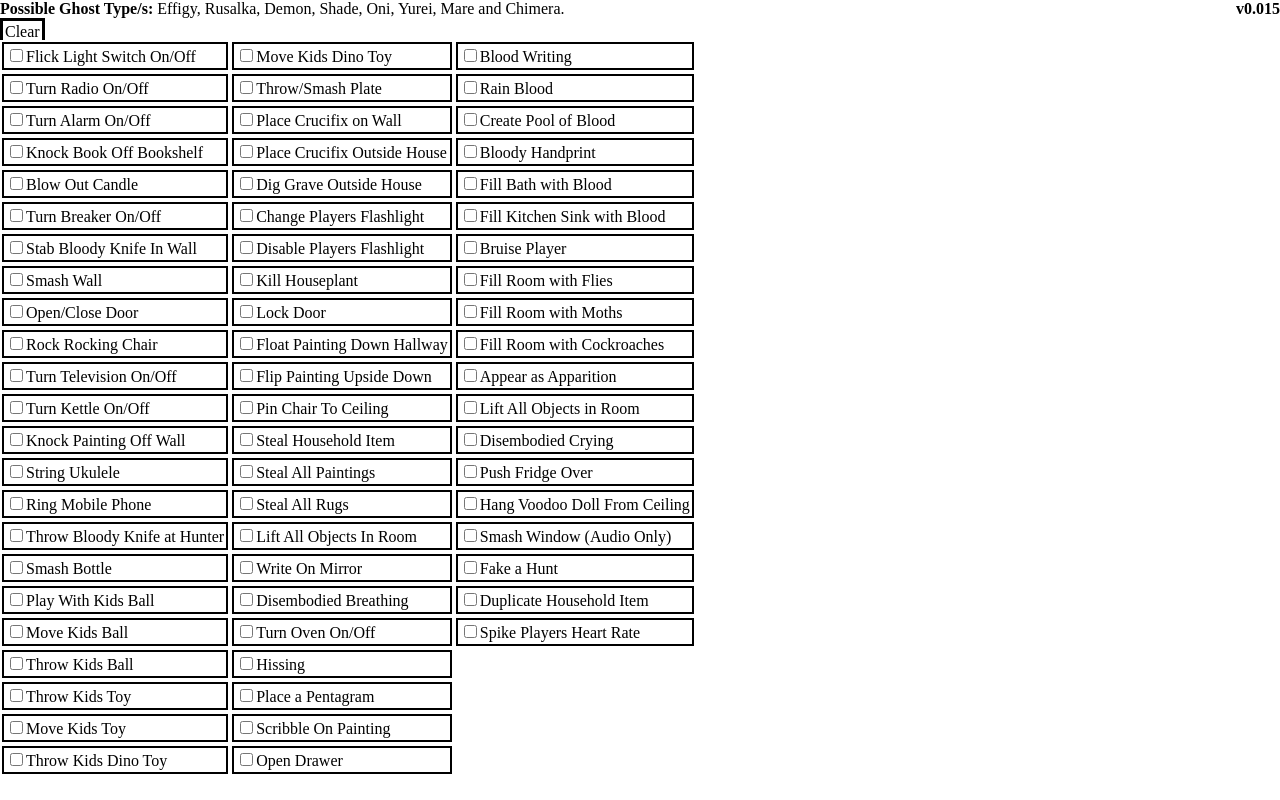
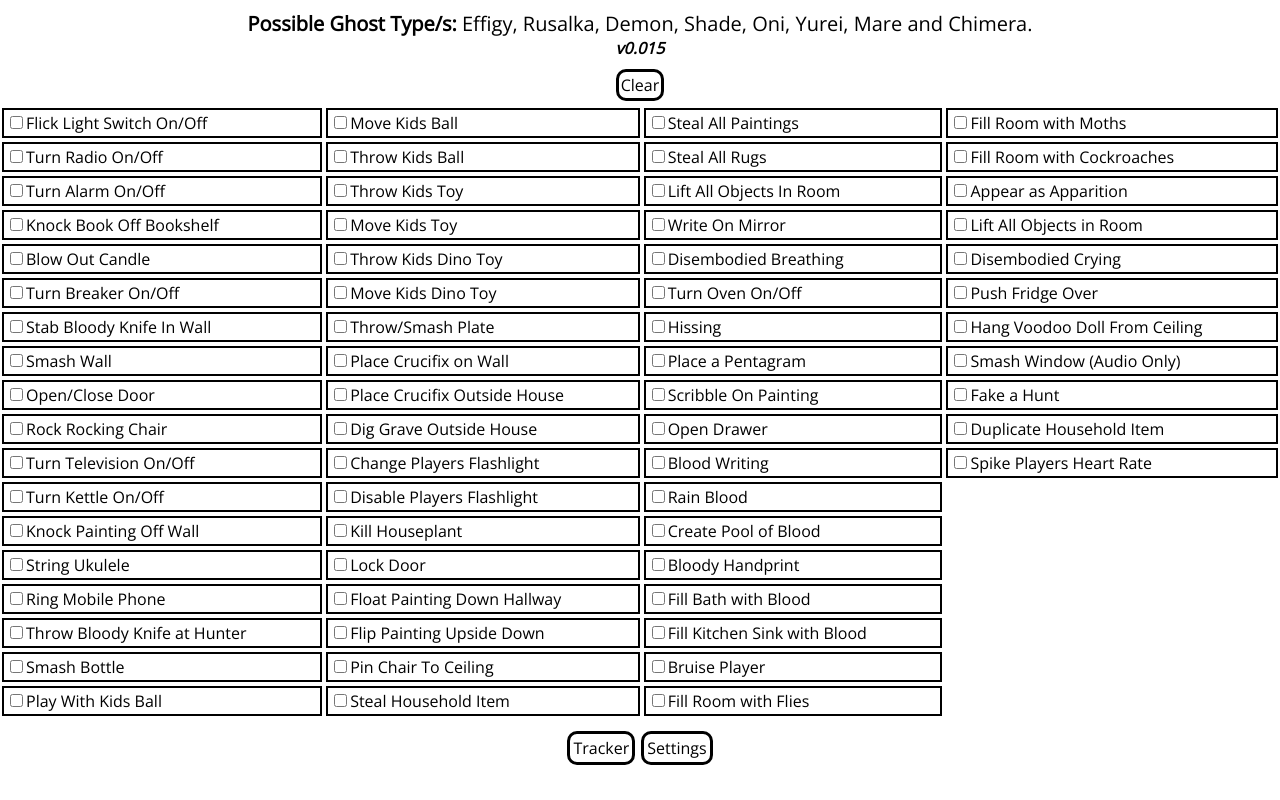
Before and after one commit to AussieDevExp/ObsideoInteractionTracker, a plain HTML site: page index.html in a window 1280 px wide. Drawn offline with nearby package versions, Linux system fonts and the light colour scheme.

Commit message:
0.015 build 2
Added a basic dark theme. Very BASIC!

```diff
--- a/app.js
+++ b/app.js
@@ -4,7 +4,11 @@ const app = Vue.createApp({
         current_app_version: "0.015",
         all_ghost_types: ["Effigy", "Rusalka", "Demon", "Shade", "Oni", "Yurei", "Mare", "Chimera"],
         all_interactions,
-        current_selected_interactions: new Array()
+        current_selected_interactions: new Array(),
+        tab_list: ["Tracker", "Settings"],
+        theme_list: ["Light", "Dark"],
+        current_tab: "Tracker",
+        current_theme: "Light"
       };
     },
     created() {
@@ -27,8 +31,8 @@ const app = Vue.createApp({
       getAllPossibleGhostTypes() {
         let possible_ghost_types = new Array();
         for (const ghost_type of this.all_ghost_types) {
-          let all_interactions_for_ghost = this.getAllGhostInteractions(ghost_type)
-          let filtered_array = all_interactions_for_ghost.filter(interaction => this.current_selected_interactions.includes(interaction))
+          let all_interactions_for_ghost = this.getAllGhostInteractions(ghost_type);
+          let filtered_array = all_interactions_for_ghost.filter(interaction => this.current_selected_interactions.includes(interaction));
           if (filtered_array.length == this.current_selected_interactions.length) possible_ghost_types.push(ghost_type);
         }
         return possible_ghost_types;
@@ -37,11 +41,11 @@ const app = Vue.createApp({
         let string = "";
         for (const [idx, ghost_type] of this.getAllPossibleGhostTypes().entries()) {
           string += ghost_type;
-          if (idx < this.getAllPossibleGhostTypes().length - 2) string += ", ";
-          else if (idx == this.getAllPossibleGhostTypes().length - 2) string += " and ";
-          else string += ".";
+          if (idx >= this.getAllPossibleGhostTypes().length - 1) continue;
+          string += idx < this.getAllPossibleGhostTypes().length - 2 ? ", " : " and ";
         }
         if (string == "") string += "None";
+        string += ".";
         return string;
       },
       clearAllInteractions() {
@@ -54,22 +58,38 @@ const app = Vue.createApp({
       }
     },
     template: `
-    <div id="app-container">
-      <div style="height:5%; overflow:auto;">
-        <div>
+    <div id="app-container" :style="{backgroundColor: current_theme == 'Light' ? 'white' : 'black'}">
+    <div id="flex-container" style="display:flex; flex-wrap:wrap; flex-shrink:0;">
+      <div style="overflow:auto; text-align:center; margin:10px; display:flex; justify-content:center; flex-wrap:wrap; flex-basis:100%; flex-grow:1;" :style="{color: current_theme == 'Light' ? 'black' : 'white'}">
+        <div style="text-align:center; font-size:20px; flex-basis:100%;">
           <span style="font-weight:bold;">Possible Ghost Type/s:</span> <span>{{getPossibleGhostTypeDisplay()}}</span>
-          <span style="font-weight:bold; float:right;">v{{current_app_version}}</span>
         </div>
-        <div class="can-be-clicked" @click="clearAllInteractions" style="display:inline-block; border:3px solid black; padding:2px;">Clear</div>
-      </div>
-      <div style="overflow:auto; height:95%; width:100%;">
-        <div style="display:inline-flex; flex-wrap:wrap; flex-direction:column; max-height:100%;">
-          <div v-for="(interaction, idx) in all_interactions.map(val => val[1])" style="flex:1; margin:2px; padding:2px; border: 2px solid black;">
-            <input class="interaction-checkbox can-be-clicked" type="checkbox" :id="'interaction'+idx" :value="interaction" v-model="current_selected_interactions">
-            <label class="can-be-clicked" :for="'interaction'+idx">{{interaction}}</label>
-          </div>
+        <div style="flex-basis:100%;">
+          <span style="font-weight:bold; font-style:italic;">v{{current_app_version}}</span>
         </div>
       </div>
+      <div v-if="current_tab=='Tracker'" style="display:inline-flex; flex-basis:100%; flex-direction:column; gap:5px;">
+          <div class="can-be-clicked highlighted-lightgray-on-hover" @click="clearAllInteractions" style="display:inline-block; border:3px solid black; padding:2px; border-radius:10px; text-align:center; margin:auto;" :style="{border: '3px solid ' + (current_theme == 'Light' ? 'black' : 'white'), color: current_theme == 'Light' ? 'black' : 'white', backgroundColor: current_theme == 'Light' ? 'white' : 'black'}">Clear</div>
+          <div style="display:flex; flex-flow:column wrap; flex: 1 1 auto; max-height:80vh; overflow:auto;">
+            <div class="highlighted-gray-on-hover" v-for="(interaction, idx) in all_interactions.map(val => val[1])" style="margin:2px; padding:2px; flex: 0 1 2%;" :style="{border: '2px solid ' + (current_theme == 'Light' ? 'black' : 'white'), color: current_theme == 'Light' ? 'black' : 'white', backgroundColor: current_theme == 'Light' ? 'white' : 'black'}">
+              <input class="interaction-checkbox can-be-clicked" type="checkbox" :id="'interaction'+idx" :value="interaction" v-model="current_selected_interactions">
+              <label class="can-be-clicked" :for="'interaction'+idx" :style="{fontWeight:current_selected_interactions.includes(interaction) ? 'bold' : 'normal'}">{{interaction}}</label>
+            </div>
+          </div>
+      </div>
+      <div v-if="current_tab=='Settings'" style="display:flex; flex-wrap:wrap; flex-basis:100%; flex-direction:row; margin:auto;">
+        <div style="display:flex; margin:auto; flex-wrap:wrap; place-content:center; gap:3px;" :style="{color: current_theme == 'Light' ? 'black' : 'white'}">
+          Current Theme:
+          <select v-model="current_theme">
+            <option disabled value="">Select a theme!</option>
+            <option v-for="theme in theme_list">{{theme}}</option>
+          </select>
+        </div>
+      </div>
+      <div style="display:flex; flex-direction:row; margin:auto; flex-wrap:wrap; place-content:center; padding:10px; flex-basis:100%;" :style="{color: current_theme == 'Light' ? 'black' : 'white'}">
+        <div class="can-be-clicked highlighted-lightgray-on-hover" v-for="tab in tab_list" @click="current_tab=tab" style="margin:3px; border-radius:10px; padding:3px;" :style="{border: '3px solid ' + (current_theme == 'Light' ? 'black' : 'white'), color: current_theme == 'Light' ? 'black' : 'white', backgroundColor: current_theme == 'Light' ? 'white' : 'black'}">{{tab}}</div>
+      </div>
+    </div>
     </div>
     `
 });
--- a/index.html
+++ b/index.html
@@ -2,6 +2,9 @@
 <head>
     <title>W.I.P Concept Here...</title>
     <link href="styles.css" rel="stylesheet" defer>
+    <link rel="preconnect" href="https://fonts.googleapis.com">
+    <link rel="preconnect" href="https://fonts.gstatic.com" crossorigin>
+    <link href="https://fonts.googleapis.com/css2?family=Open+Sans&display=swap" rel="stylesheet">
     <script src="vue.js"></script>
 </head>
 <body>
--- a/styles.css
+++ b/styles.css
@@ -1,14 +1,27 @@
 * {
   user-select: none;
+  font-family: 'Open Sans', sans-serif;
 }
 
-html, body, #app, #app-container {
-  max-width: 100vw;
-  max-height: 100vh;
-  margin: 0;
-  padding: 0;
+body {
+  margin:0;
+}
+
+#app-container {
+  min-height:100vh;
+  margin:0;
+  overflow:hidden;
 }
 
 .can-be-clicked:hover {
   cursor: pointer;
 }
+
+.highlighted-lightgray-on-hover:hover {
+  background-color: lightgray;
+}
+
+.highlighted-gray-on-hover:hover {
+  background-color: gray;
+  color: white;
+}
```
